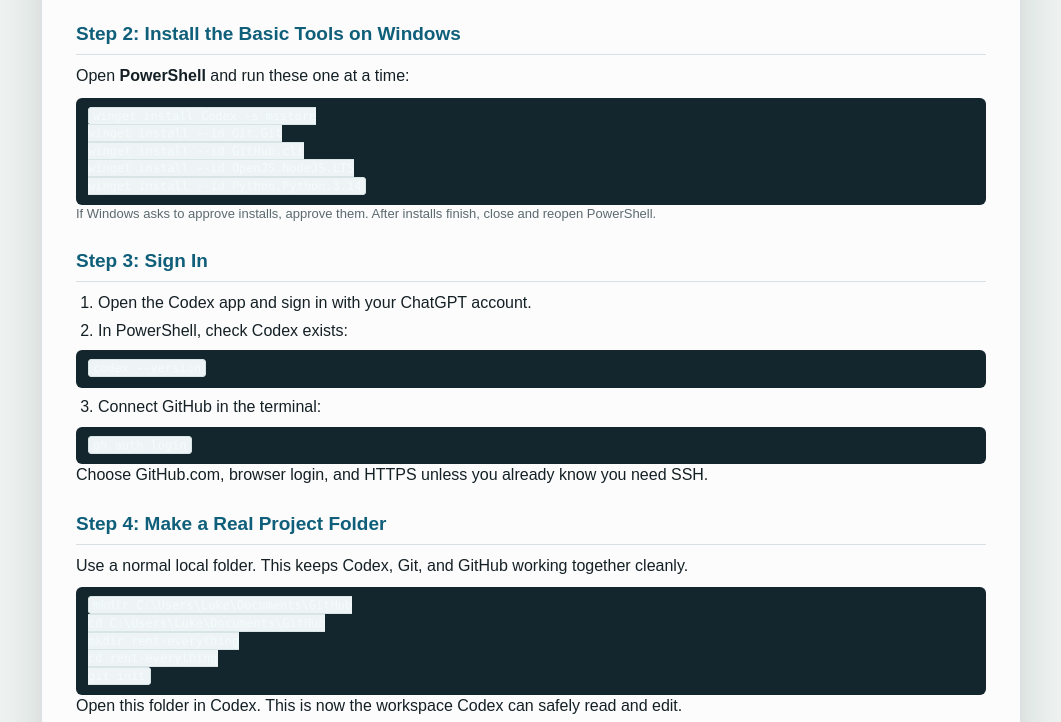
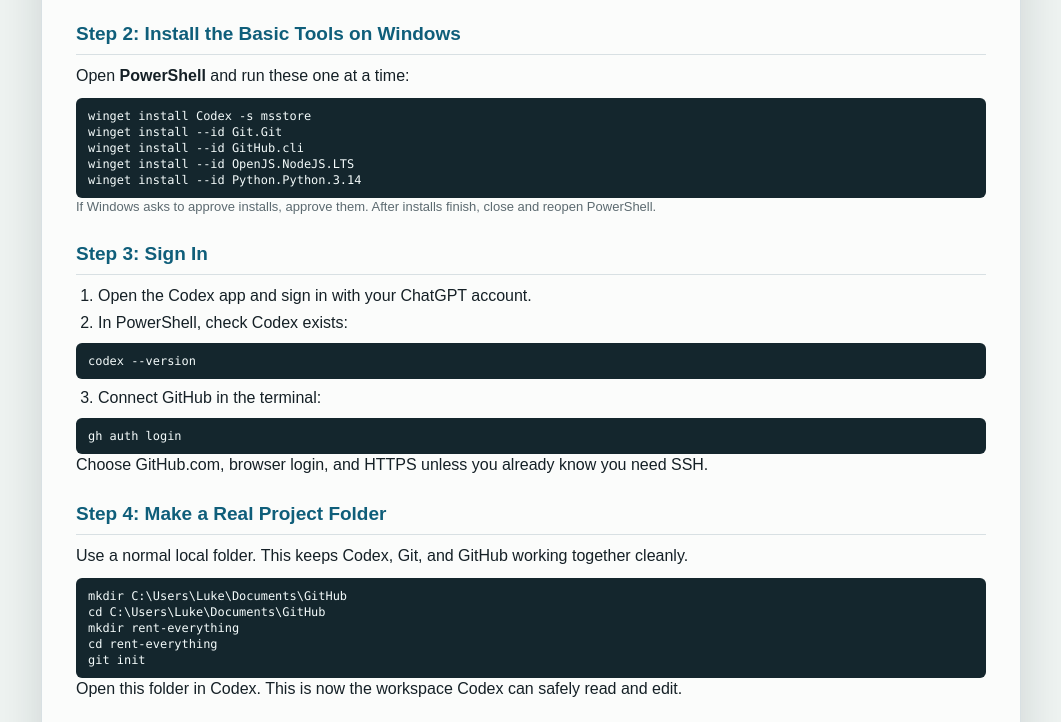
Before and after one commit to DrewBeFree/luke-codex-guide, a plain HTML site: page index.html in a window 1280 px wide. Shown: the part 848-1570 px from the top of the page, without its empty margins (109-1170 px from the left). Drawn offline with Linux system fonts and the light colour scheme.

Commit message:
Fix code block readability

```diff
--- a/index.html
+++ b/index.html
@@ -87,6 +87,20 @@
       border-radius: 6px;
       font-size: 13px;
       line-height: 1.35;
+    }
+    pre code {
+      display: block;
+      background: transparent;
+      border: 0;
+      border-radius: 0;
+      color: #f4fbfb;
+      padding: 0;
+      white-space: pre;
+    }
+    pre code::selection,
+    pre::selection {
+      background: #d7f2ff;
+      color: #102027;
     }
     .grid { display: grid; grid-template-columns: repeat(2, minmax(0, 1fr)); gap: 14px; }
     .card {
```
